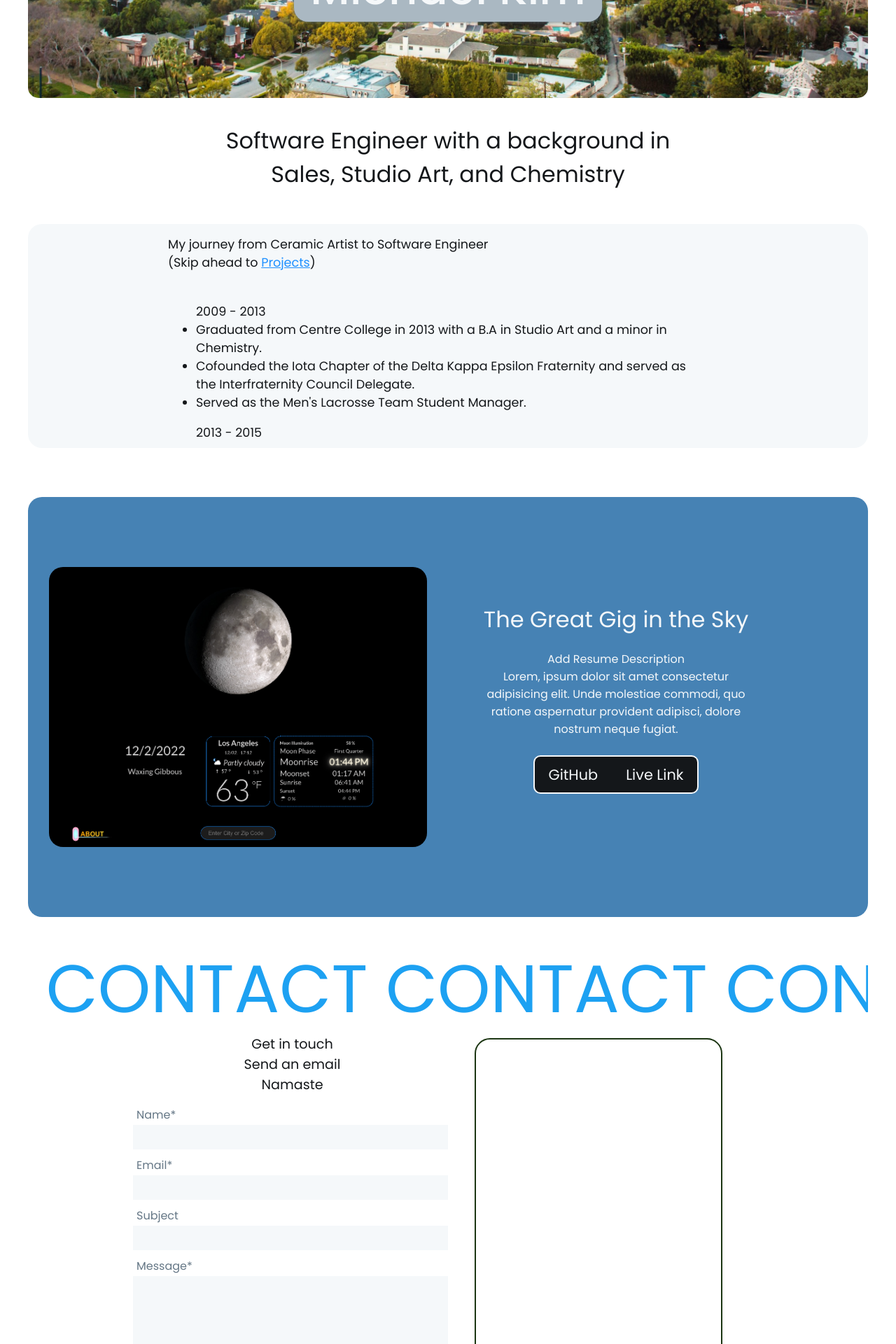
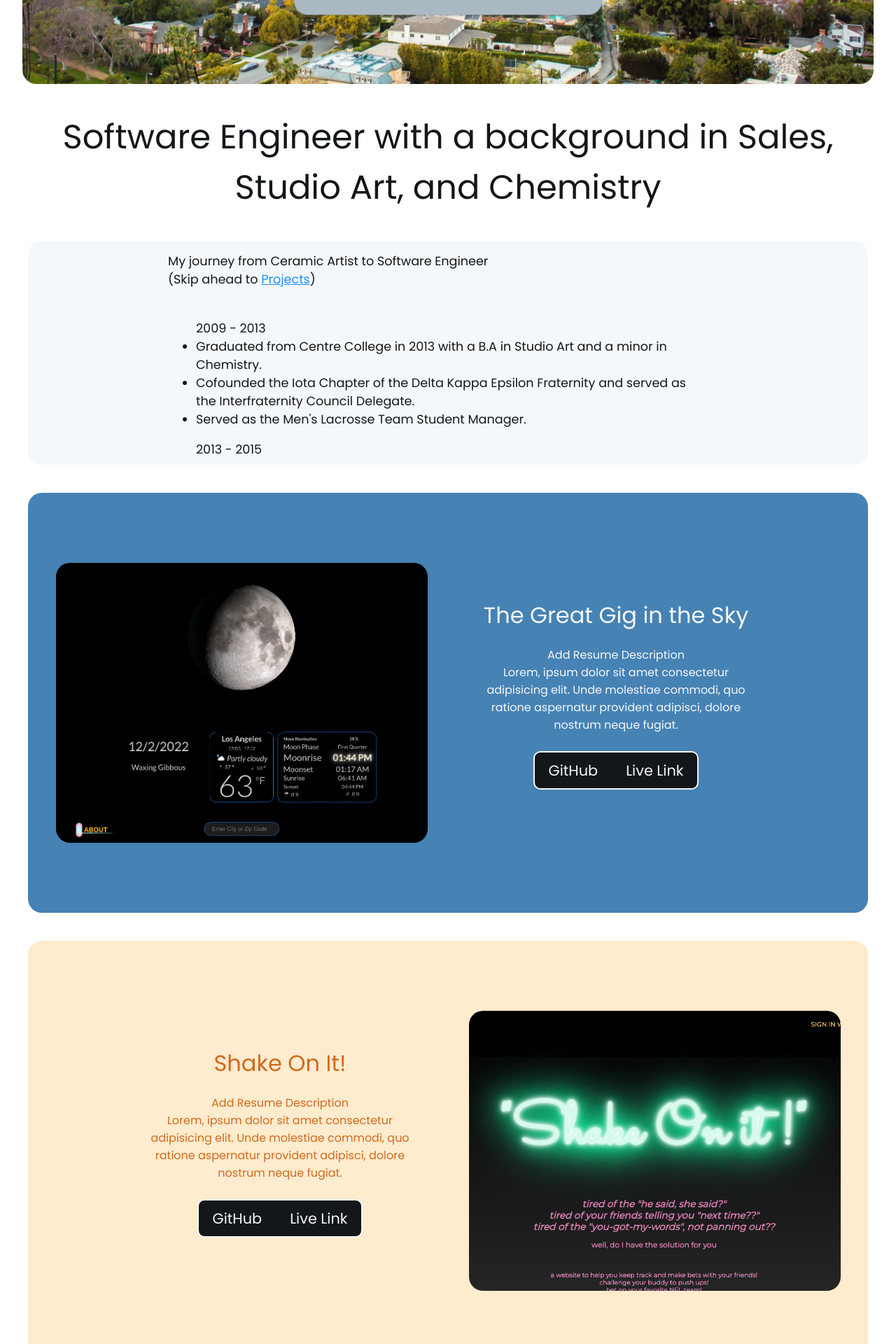
Before and after one commit to sparklingwaterlemon/Portfolio, a React (Create React App) app: page / in a window 1280 px wide. Shown: the part 440-2360 px from the top of the page at 70% size. Built offline with nearby package versions, Linux system fonts and the light colour scheme.

Commit message:
Project B Section Desktop Done

```diff
--- a/src/Components/AboutSection/AboutSection.css
+++ b/src/Components/AboutSection/AboutSection.css
@@ -15,7 +15,6 @@
 
     margin-left: 40px;
     margin-right: 40px;
-    margin-bottom: 40px;
 
     display: flex;
     justify-content: center;
--- a/src/Components/HeroSection/HeroSection.css
+++ b/src/Components/HeroSection/HeroSection.css
@@ -1,5 +1,5 @@
 #hero{
-    height: 95vh;
+    height: 98vh;
     display: flex;
     flex-direction: column;
 }
@@ -7,36 +7,27 @@
     height: 70vh;
     width: 100%;
 
-    margin-top: 20px;
+    padding-top: 20px;
+
     display: flex;
     justify-content: center;
     align-items: center;
-
-    /* border: 2px solid orange; */
-    /* --hero-container-color: #babac0; */
-    background-color: var(--hero-container-color);
 }
 .hero-image{
     height: 100%;
     width: auto;
-    margin-left: 40px;
-    margin-right: 40px;
-
 
     z-index: 0;
     display: flex;
     justify-content: center;
     align-items: center;
 
-    border-radius: 15px;
-    /* border: 10px solid green; */
-    /* border: 20px solid var(--hero-container-color); */
-
+    border-radius: 20px;
     overflow: hidden;
 }
 .hero-image img{
+    position: relative;
     height: 150%;
-    position: relative;
     bottom: 10px;
 }
 .hero-title{
@@ -72,11 +63,9 @@
 
 
 .title-container{
-    z-index: 1;
-    height: 100%;
-    width: 100%;
+    height: 28vh;
+    width: auto;
 
-    margin-bottom: 10px;
     display: flex;
     flex-direction: column;
     align-items: center;
@@ -84,32 +73,22 @@
 }
 .pb-title{
     height: 100%;
+    width: auto;
 
-    width: 640px;
-    display: flex;
-    justify-content: center;
-    align-items: center;
-    overflow: auto;
-}
-.pb-h{
-    font-size: 2em;
-    font-weight: 400;
-}
-/* .pb-text{
-    height: 50%;
-
+    margin-right: 40px;
     margin-left: 40px;
-    margin-right: 40px;
 
     display: flex;
     justify-content: center;
     align-items: center;
-    border: 2px solid cyan;
 }
-.pb-t{
-    color: #657786;
-    font-size: 1.4em;
-} */
+.pb-h{
+    font-size: 1.5em;
+    font-weight: 400;
+
+    padding-left: 20px;
+    padding-right: 20px;
+}
 
 
 
--- a/src/Components/ProjectSectionA/ProjectSectionA.css
+++ b/src/Components/ProjectSectionA/ProjectSectionA.css
@@ -7,10 +7,11 @@
     color: #F5F8FA;
 }
 .pa-left-container {
+    margin-top: 40px;
+    margin-left: 40px;
+
     height: 75vh;
     width: calc(50% - 40px);
-    margin-top: 30px;
-    margin-left: 40px;
     background-color: steelblue;
     /* background-image: url("paper.gif"); */
     border-radius: 20px 0px 0px 20px;
@@ -18,7 +19,7 @@
 .pa-left-image-container {
     height: 75vh;
     min-height: 500px;
-    padding-left: 0px;
+    padding-left: 10px;
 
     display: flex;
     justify-content: center;
@@ -46,6 +47,9 @@
 
 
 .pa-right-container {
+    margin-top: 40px;
+    margin-right: 40px;
+
     height: 75vh;
     min-height: 500px;
     width: calc(50% - 40px);
@@ -54,14 +58,9 @@
     /* background-image: url("paper.gif"); */
     border-radius: 0px 20px 20px 0px;
 
-    margin-top: 30px;
-    margin-right: 40px;
-    margin-bottom: 30px;
-
     display: flex;
     align-items: center;
     justify-content: flex-start;
-    /* border: 5px solid orange; */
 }
 .pa-info-container {
     height: auto;
@@ -74,7 +73,6 @@
     justify-content: center;
 
     text-align: center;
-    /* border: 5px solid orange; */
 }
 .pa-title {
     font-size: 2em;
--- /dev/null
+++ b/src/Components/ProjectSectionB/ProjectSectionB.css
@@ -0,0 +1,183 @@
+#project-section-b{
+    height: auto;
+    width: 100%;
+    display: flex;
+    flex-wrap: wrap;
+    align-items: flex-start;
+    color:chocolate;
+    /* outline: 2px solid red; */
+}
+.pb-left-container{
+    margin-top: 40px;
+    margin-left: 40px;
+
+    height: 75vh;
+    /* min-height: 500px; */
+    width: calc(50% - 40px);
+
+    background-color: blanchedalmond;
+    border-radius: 20px 0px 0px 20px;
+
+    display: flex;
+    align-items: center;
+    justify-content: flex-end;
+    /* outline: 2px solid red; */
+}
+.pb-info-container{
+    height: auto;
+    width: 400px;
+    margin-right: 40px;
+
+    display: flex;
+    flex-direction: column;
+    align-items: center;
+    justify-content: center;
+
+    text-align: center;
+    /* outline: 2px solid red; */
+}
+.pb-title{
+    font-size: 2em;
+}
+.pb-text{
+    font-size: 1em;
+    padding-top: 20px;
+}
+.pb-link-container{
+    padding: 25px;
+}
+.pb-button{
+    width: 125px;
+    height: 55px;
+    background-color: #14171A;
+    color: #F5F8FA;
+
+    padding-left: 20px;
+    padding-right: 20px;
+    font-size: 1.3em;
+    cursor: pointer;
+    transition: background-color .5s, color .5s ease-in;
+}
+.pb-button.gh{
+    width: auto;
+    border: 2px solid #F5F8FA;
+    border-radius: 10px 0px 0px 10px;
+    border-style: solid none solid solid;
+}
+.pb-button.ll{
+    width: auto;
+    border: 2px solid #F5F8FA;
+    border-radius: 0px 10px 10px 0px;
+    border-style: solid solid solid none;
+}
+.pb-button:hover{
+    background-color: #1DA1F2;
+}
+
+.pb-right-container{
+    margin-top: 40px;
+    margin-right: 40px;
+    height: auto;
+    width: calc(50% - 40px);
+
+    background-color: blanchedalmond;
+    border-radius: 0px 20px 20px 0px;
+
+    /* outline: 2px solid green; */
+}
+.pb-right-image-container{
+    height: 75vh;
+    /* min-height: 500px; */
+    padding-right: 10px;
+
+    display: flex;
+    justify-content: center;
+    align-items: center;
+    overflow: hidden;
+}
+.pb-right-image{
+    min-height: 400px;
+    width: 90%;
+    object-fit: cover;
+    border-radius: 20px;
+}
+.pb-right-image:hover{
+    outline: 2px solid chocolate;
+    cursor: zoom-in;
+}
+.pb-right-image:active{
+    width: 110%;
+    height: 100%;
+    object-fit: cover;
+    cursor: grabbing;
+}
+
+
+
+
+
+
+@media screen and (max-width: 865px){
+    #projects{
+        height: auto;
+        flex-wrap: wrap-reverse;
+    }
+
+    .pd-right-container{
+        height: auto;
+        width: 100%;
+        border-radius: 20px 20px 0px 0px;
+
+        margin-top: 0px;
+        margin-left: 20px;
+        margin-right: 20px;
+    }
+    .pd-right-image-container{
+        height: auto;
+        width: inherit;
+        min-height: 0;
+
+        display: flex;
+        justify-content: center;
+        align-items: center;
+        padding-top: 20px;
+    }
+    .right-test-image{
+        height: 300px;
+        width: 300px;
+        background-color: #c1fbb0;
+        border: 10px solid green;
+    }
+
+    .pd-left-container{
+        height: auto;
+        width: 100%;
+        min-height: 0;
+
+        margin-top: 0px;
+        margin-left: 20px;
+        margin-right: 20px;
+        margin-bottom: 0px;
+
+        border-radius: 0px 0px 20px 20px;
+        justify-content: center;
+    }
+    .pd-info-container{
+        padding-top: 20px;
+        right: 0;
+        width: 100%;
+        margin-left: 20px;
+        margin-right: 20px;
+    }
+    .pd-text{
+        padding-top: 10px;
+    }
+    .pd-link-container{
+        padding-top: 20px;
+        padding-bottom: 30px;
+    }
+
+
+
+
+}
--- /dev/null
+++ b/src/Components/ProjectSectionB/ProjectSectionB.jsx
@@ -0,0 +1,35 @@
+import "./ProjectSectionB.css";
+
+export default function ProjectSectionB(){
+    return(
+        <section id="project-section-b">
+
+            <div className="pb-left-container">
+                <div className="pb-info-container">
+                    <div className="pb-title">
+                        Shake On It!
+                    </div>
+                    <div className="pb-text">
+                        Add Resume Description
+                        <br />
+                        Lorem, ipsum dolor sit amet consectetur adipisicing elit. Unde molestiae commodi, quo ratione aspernatur provident adipisci, dolore nostrum neque fugiat.
+                    </div>
+                    <div className="pb-link-container">
+                        <a href="https://github.com/sparklingwaterlemon/Shake-On-It/" target="_blank" rel="noreferrer">
+                            <button className="pb-button gh"> GitHub </button>
+                        </a>
+                        <a href="https://shakeonit.herokuapp.com/" target="_blank" rel="noreferrer">
+                            <button className="pb-button ll"> Live Link </button>
+                        </a>
+                    </div>
+                </div>
+            </div>
+
+            <div className="pb-right-container">
+                <div className="pb-right-image-container">
+                    <img className="pb-right-image" src={require("../../Assets/ProjectSectionB/ProjectSectionBLanding.png")} alt="ShakeOnIt"/>
+                </div>
+            </div>
+        </section>
+    )
+}
--- a/src/Pages/App/App.jsx
+++ b/src/Pages/App/App.jsx
@@ -2,6 +2,7 @@ import NavBar from '../../Components/NavBar/NavBar';
 import HeroSection from '../../Components/HeroSection/HeroSection';
 import AboutSection from '../../Components/AboutSection/AboutSection';
 import ProjectSectionA from '../../Components/ProjectSectionA/ProjectSectionA';
+import ProjectSectionB from '../../Components/ProjectSectionB/ProjectSectionB';
 // import ProjectSectionD from '../../Components/ProjectSectionD/ProjectSectionD';
 import ContactSection from '../../Components/ContactSection/ContactSection';
 import ScrollToTop from '../../Utilities/ScrollToTop/ScrollToTop';
@@ -20,6 +21,7 @@ export default function App() {
         <HeroSection />
         <AboutSection />
         <ProjectSectionA />
+        <ProjectSectionB />
         <ContactSection />
         <ScrollToTop />
         <FooterSection />
```
Also changed, not shown: src/Assets/ProjectSectionB/ProjectSectionBLanding.png (added).
